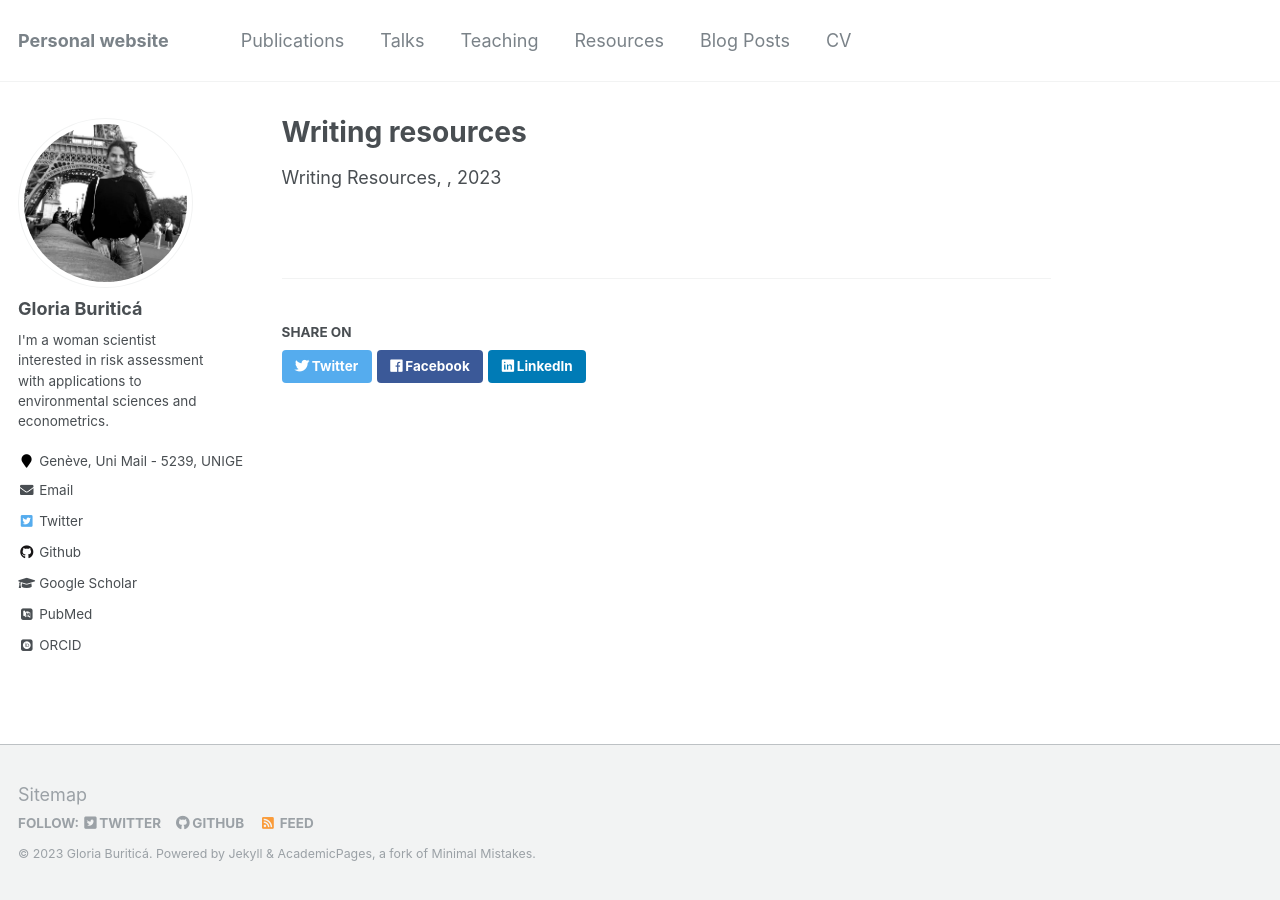
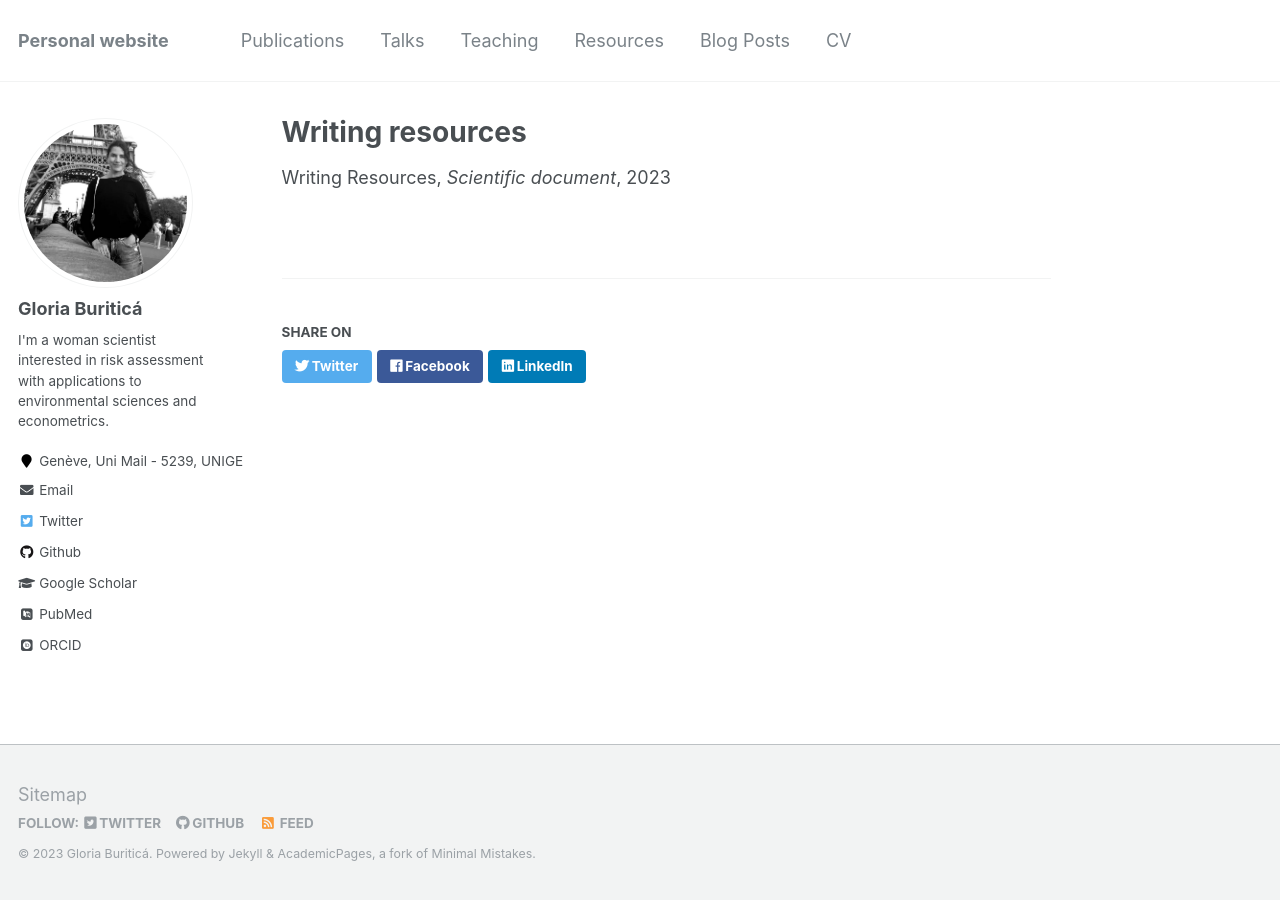
Before and after one commit to GBuritica/GBuritica.github.io, a Jekyll site: the page built from _resources/2023-03-07-resources-1.md, in a window 1280 px wide. Built offline with Jekyll 4.4.1, drawn with Linux system fonts in a browser that asks for light colours; some web fonts are replaced.

Commit message:
Update 2023-03-07-resources-1.md

```diff
--- a/_resources/2023-03-07-resources-1.md
+++ b/_resources/2023-03-07-resources-1.md
@@ -3,6 +3,7 @@ title: "Writing resources"
 collection: resources
 permalink: /resources/2023-03-07-writing-resources
 type: "Writing Resources"
+venue: "Scientific document"
 date:  2023-03-07
 excerpt: On how to write a scientific document
 ---
```
